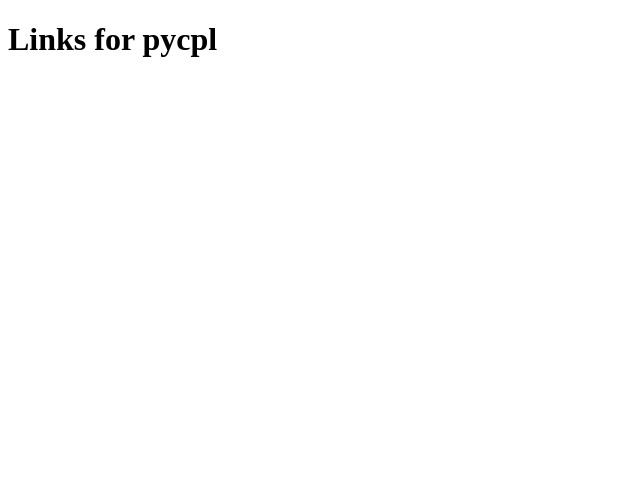
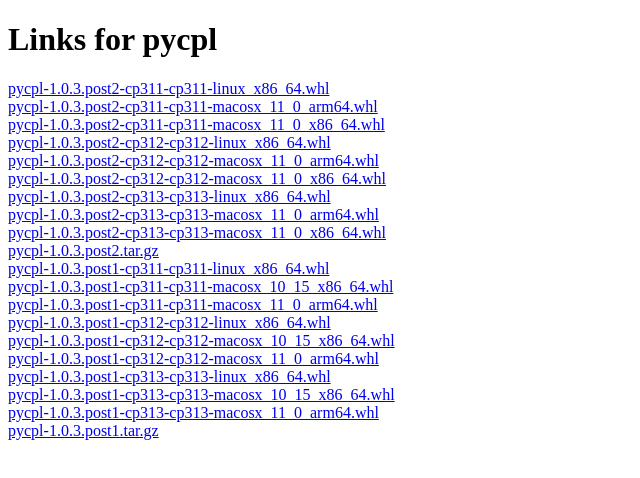
Before and after one commit to ivh/pycpl, a plain HTML site: page simple/pycpl/index.html in a window 1280 px wide. Shown: the whole page, without its empty margins (0-640 px from the left). Drawn offline with Linux system fonts and the light colour scheme.

Commit message:
fix update-index script

```diff
--- a/simple/pycpl/index.html
+++ b/simple/pycpl/index.html
@@ -5,5 +5,25 @@
 </head>
 <body>
     <h1>Links for pycpl</h1>
+    <a href="https://github.com/ivh/pycpl/releases/download/v1.0.3.post2/pycpl-1.0.3.post2-cp311-cp311-linux_x86_64.whl">pycpl-1.0.3.post2-cp311-cp311-linux_x86_64.whl</a><br>
+    <a href="https://github.com/ivh/pycpl/releases/download/v1.0.3.post2/pycpl-1.0.3.post2-cp311-cp311-macosx_11_0_arm64.whl">pycpl-1.0.3.post2-cp311-cp311-macosx_11_0_arm64.whl</a><br>
+    <a href="https://github.com/ivh/pycpl/releases/download/v1.0.3.post2/pycpl-1.0.3.post2-cp311-cp311-macosx_11_0_x86_64.whl">pycpl-1.0.3.post2-cp311-cp311-macosx_11_0_x86_64.whl</a><br>
+    <a href="https://github.com/ivh/pycpl/releases/download/v1.0.3.post2/pycpl-1.0.3.post2-cp312-cp312-linux_x86_64.whl">pycpl-1.0.3.post2-cp312-cp312-linux_x86_64.whl</a><br>
+    <a href="https://github.com/ivh/pycpl/releases/download/v1.0.3.post2/pycpl-1.0.3.post2-cp312-cp312-macosx_11_0_arm64.whl">pycpl-1.0.3.post2-cp312-cp312-macosx_11_0_arm64.whl</a><br>
+    <a href="https://github.com/ivh/pycpl/releases/download/v1.0.3.post2/pycpl-1.0.3.post2-cp312-cp312-macosx_11_0_x86_64.whl">pycpl-1.0.3.post2-cp312-cp312-macosx_11_0_x86_64.whl</a><br>
+    <a href="https://github.com/ivh/pycpl/releases/download/v1.0.3.post2/pycpl-1.0.3.post2-cp313-cp313-linux_x86_64.whl">pycpl-1.0.3.post2-cp313-cp313-linux_x86_64.whl</a><br>
+    <a href="https://github.com/ivh/pycpl/releases/download/v1.0.3.post2/pycpl-1.0.3.post2-cp313-cp313-macosx_11_0_arm64.whl">pycpl-1.0.3.post2-cp313-cp313-macosx_11_0_arm64.whl</a><br>
+    <a href="https://github.com/ivh/pycpl/releases/download/v1.0.3.post2/pycpl-1.0.3.post2-cp313-cp313-macosx_11_0_x86_64.whl">pycpl-1.0.3.post2-cp313-cp313-macosx_11_0_x86_64.whl</a><br>
+    <a href="https://github.com/ivh/pycpl/releases/download/v1.0.3.post2/pycpl-1.0.3.post2.tar.gz">pycpl-1.0.3.post2.tar.gz</a><br>
+    <a href="https://github.com/ivh/pycpl/releases/download/v1.0.3.post1/pycpl-1.0.3.post1-cp311-cp311-linux_x86_64.whl">pycpl-1.0.3.post1-cp311-cp311-linux_x86_64.whl</a><br>
+    <a href="https://github.com/ivh/pycpl/releases/download/v1.0.3.post1/pycpl-1.0.3.post1-cp311-cp311-macosx_10_15_x86_64.whl">pycpl-1.0.3.post1-cp311-cp311-macosx_10_15_x86_64.whl</a><br>
+    <a href="https://github.com/ivh/pycpl/releases/download/v1.0.3.post1/pycpl-1.0.3.post1-cp311-cp311-macosx_11_0_arm64.whl">pycpl-1.0.3.post1-cp311-cp311-macosx_11_0_arm64.whl</a><br>
+    <a href="https://github.com/ivh/pycpl/releases/download/v1.0.3.post1/pycpl-1.0.3.post1-cp312-cp312-linux_x86_64.whl">pycpl-1.0.3.post1-cp312-cp312-linux_x86_64.whl</a><br>
+    <a href="https://github.com/ivh/pycpl/releases/download/v1.0.3.post1/pycpl-1.0.3.post1-cp312-cp312-macosx_10_15_x86_64.whl">pycpl-1.0.3.post1-cp312-cp312-macosx_10_15_x86_64.whl</a><br>
+    <a href="https://github.com/ivh/pycpl/releases/download/v1.0.3.post1/pycpl-1.0.3.post1-cp312-cp312-macosx_11_0_arm64.whl">pycpl-1.0.3.post1-cp312-cp312-macosx_11_0_arm64.whl</a><br>
+    <a href="https://github.com/ivh/pycpl/releases/download/v1.0.3.post1/pycpl-1.0.3.post1-cp313-cp313-linux_x86_64.whl">pycpl-1.0.3.post1-cp313-cp313-linux_x86_64.whl</a><br>
+    <a href="https://github.com/ivh/pycpl/releases/download/v1.0.3.post1/pycpl-1.0.3.post1-cp313-cp313-macosx_10_15_x86_64.whl">pycpl-1.0.3.post1-cp313-cp313-macosx_10_15_x86_64.whl</a><br>
+    <a href="https://github.com/ivh/pycpl/releases/download/v1.0.3.post1/pycpl-1.0.3.post1-cp313-cp313-macosx_11_0_arm64.whl">pycpl-1.0.3.post1-cp313-cp313-macosx_11_0_arm64.whl</a><br>
+    <a href="https://github.com/ivh/pycpl/releases/download/v1.0.3.post1/pycpl-1.0.3.post1.tar.gz">pycpl-1.0.3.post1.tar.gz</a><br>
 </body>
 </html>
```
Also changed, not shown: 1 other file.
